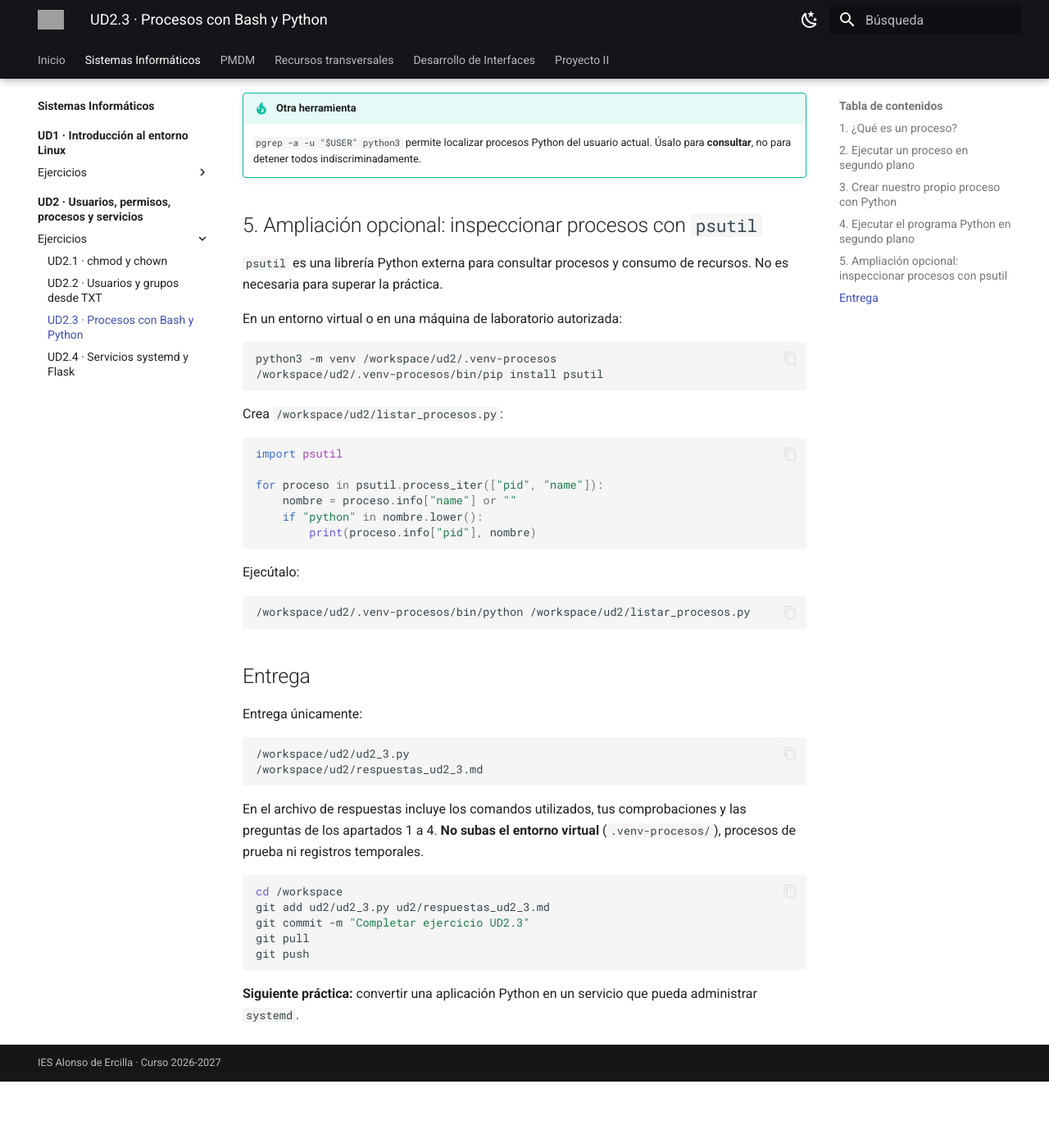
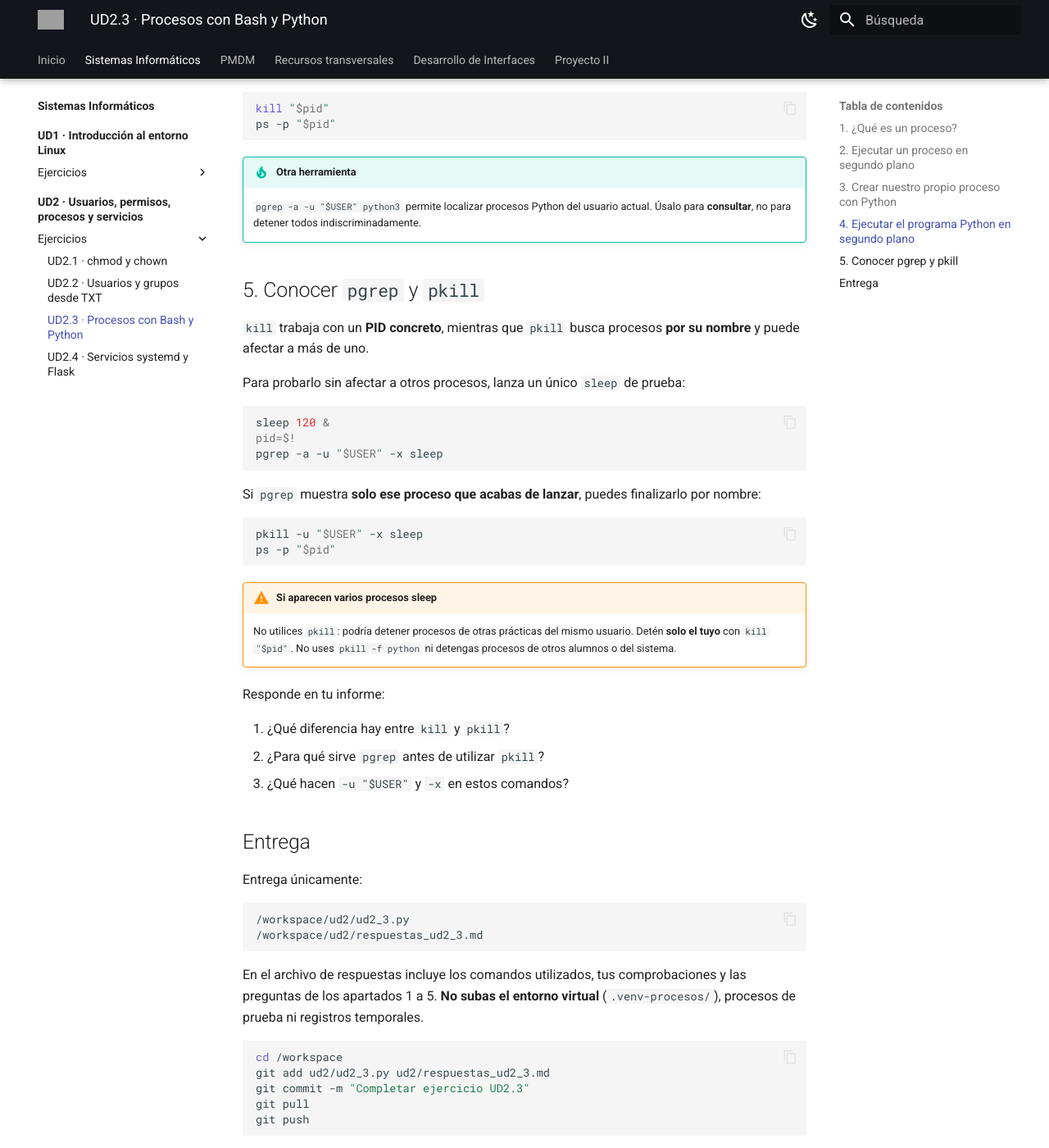
Before and after one commit to erciapps/web-home, an MkDocs documentation site: the page built from docs/si/ud2/ejercicios/ud2_3.md, in a window 1280 px wide and 1400 px high, scrolled down 2821 px. Shown: the whole window at 82% size. Built offline with MkDocs 1.6.1 and Material for MkDocs 9.7.7, drawn with Linux system fonts in a browser that asks for light colours; before the commit the page ends 4140 px from its top, so only the background shows below that; some of the changed text lies outside the part shown; grey boxes are pictures that could not be loaded.

Commit message:
docs(si): practicar htop y pkill con procesos de prueba propios

```diff
--- a/docs/si/ud2/ejercicios/ud2_3.md
+++ b/docs/si/ud2/ejercicios/ud2_3.md
@@ -3,7 +3,7 @@
 **Módulo:** Sistemas Informáticos · 1.º DAM
 **Duración orientativa:** 75 minutos
 **Modalidad:** Individual · Debian GNU/Linux
-**Herramientas:** `ps`, `top`, `pgrep`, `kill`, `python3`, `os` y `time`
+**Herramientas:** `ps`, `top`, `htop`, `pgrep`, `kill`, `pkill`, `python3`, `os` y `time`
 
 En esta actividad aprenderás a **identificar, arrancar, observar y detener procesos**. Después crearás un pequeño programa Python para comprobar cómo aparece en el sistema operativo.
 
@@ -22,16 +22,18 @@ Prueba estos comandos:
 whoami
 ps
 ps -u "$USER"
+ps -ef
 top
 ~~~
 
-En `top` puedes pulsar `q` para salir.
+En `top` puedes pulsar `q` para salir. Ejecuta también `htop` si está instalado (sal con `q` o F10); si no está instalado, deja constancia en las respuestas. No necesitas instalarlo sin autorización.
 
 Anota en `/workspace/ud2/respuestas_ud2_3.md`:
 
 1. ¿Qué es un PID?
 2. ¿En qué se diferencia un programa de un proceso?
 3. ¿Qué información muestra `top` que no aparece en la salida básica de `ps`?
+4. ¿Qué diferencias observas entre `top` y `htop`?
 
 ## 2. Ejecutar un proceso en segundo plano
 
@@ -122,33 +124,33 @@ ps -p "$pid"
 !!! tip "Otra herramienta"
     `pgrep -a -u "$USER" python3` permite localizar procesos Python del usuario actual. Úsalo para **consultar**, no para detener todos indiscriminadamente.
 
-## 5. Ampliación opcional: inspeccionar procesos con `psutil`
+## 5. Conocer `pgrep` y `pkill`
 
-`psutil` es una librería Python externa para consultar procesos y consumo de recursos. No es necesaria para superar la práctica.
+`kill` trabaja con un **PID concreto**, mientras que `pkill` busca procesos **por su nombre** y puede afectar a más de uno.
 
-En un entorno virtual o en una máquina de laboratorio autorizada:
+Para probarlo sin afectar a otros procesos, lanza un único `sleep` de prueba:
 
 ~~~bash
-python3 -m venv /workspace/ud2/.venv-procesos
-/workspace/ud2/.venv-procesos/bin/pip install psutil
+sleep 120 &
+pid=$!
+pgrep -a -u "$USER" -x sleep
 ~~~
 
-Crea `/workspace/ud2/listar_procesos.py`:
+Si `pgrep` muestra **solo ese proceso que acabas de lanzar**, puedes finalizarlo por nombre:
 
-~~~python
-import psutil
-
-for proceso in psutil.process_iter(["pid", "name"]):
-    nombre = proceso.info["name"] or ""
-    if "python" in nombre.lower():
-        print(proceso.info["pid"], nombre)
+~~~bash
+pkill -u "$USER" -x sleep
+ps -p "$pid"
 ~~~
 
-Ejecútalo:
+!!! warning "Si aparecen varios procesos sleep"
+    No utilices `pkill`: podría detener procesos de otras prácticas del mismo usuario. Detén **solo el tuyo** con `kill "$pid"`. No uses `pkill -f python` ni detengas procesos de otros alumnos o del sistema.
 
-~~~bash
-/workspace/ud2/.venv-procesos/bin/python /workspace/ud2/listar_procesos.py
-~~~
+Responde en tu informe:
+
+1. ¿Qué diferencia hay entre `kill` y `pkill`?
+2. ¿Para qué sirve `pgrep` antes de utilizar `pkill`?
+3. ¿Qué hacen `-u "$USER"` y `-x` en estos comandos?
 
 ## Entrega
 
@@ -159,7 +161,7 @@ Entrega únicamente:
 /workspace/ud2/respuestas_ud2_3.md
 ~~~
 
-En el archivo de respuestas incluye los comandos utilizados, tus comprobaciones y las preguntas de los apartados 1 a 4. **No subas el entorno virtual** (`.venv-procesos/`), procesos de prueba ni registros temporales.
+En el archivo de respuestas incluye los comandos utilizados, tus comprobaciones y las preguntas de los apartados 1 a 5. **No subas el entorno virtual** (`.venv-procesos/`), procesos de prueba ni registros temporales.
 
 ~~~bash
 cd /workspace
@@ -169,4 +171,4 @@ git pull
 git push
 ~~~
 
-**Siguiente práctica:** convertir una aplicación Python en un servicio que pueda administrar `systemd`.
+**Siguiente práctica:** crear una web Flask con botones que ejecuten consultas sencillas sobre Linux. Después veremos cómo convertir esa aplicación en un servicio.
```
